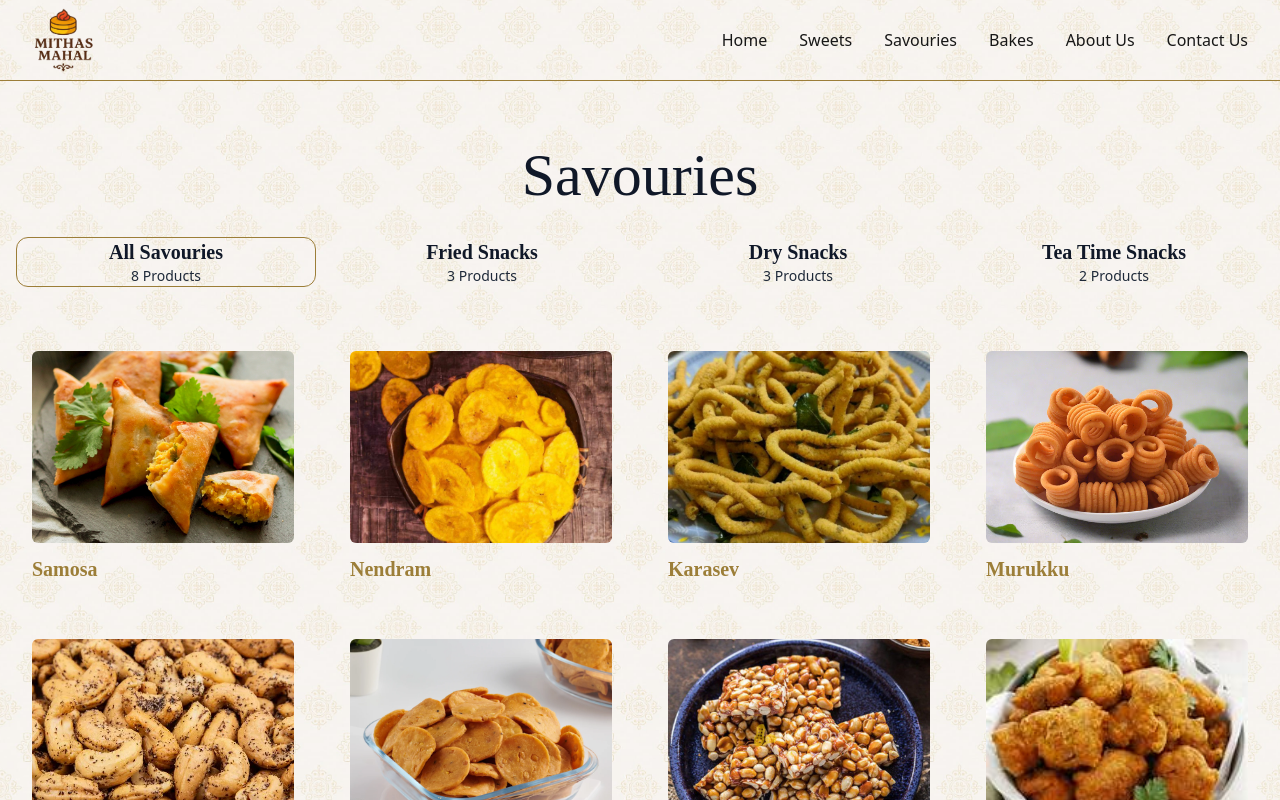
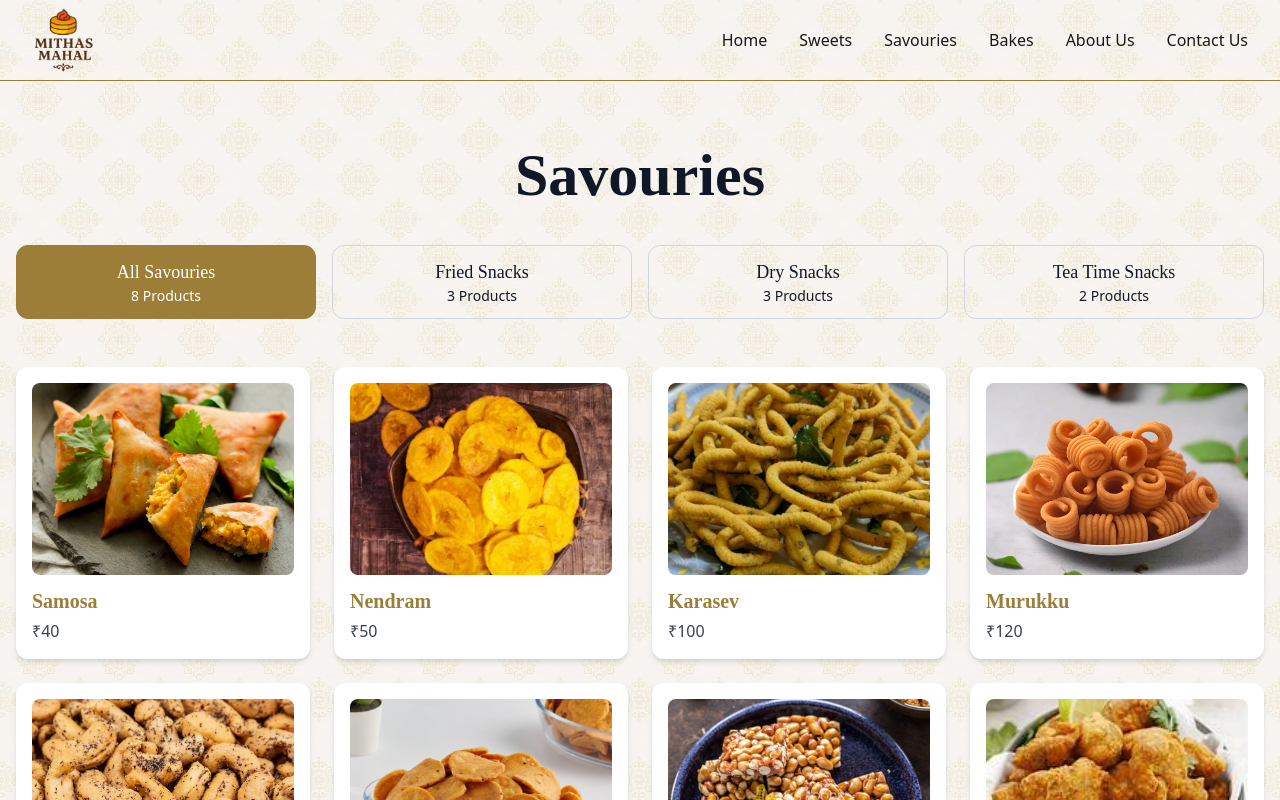
Before and after one commit to NXTGenTechnologies/MithasMahal, a React (Vite) app in the folder mithas-mahal/: page /savouries in a window 1280 px wide. Shown: the top 800 px of the page. Built offline with nearby package versions, Linux system fonts and the light colour scheme.

Commit message:
Update Savouries.jsx

```diff
--- a/mithas-mahal/src/components/Savouries.jsx
+++ b/mithas-mahal/src/components/Savouries.jsx
@@ -1,4 +1,4 @@
-import React, { useState } from "react";
+/*import React, { useState } from "react";
 import { motion } from "framer-motion";
 
 const savouryData = [
@@ -111,4 +111,139 @@ export default function Savouries() {
       </motion.div>
     </div>
   );
+}*/
+import React, { useState } from "react";
+import { motion } from "framer-motion";
+
+const savouryData = [
+  { id: 1, name: "Samosa", price: 40, image: "/images/savouries/DaalSamosa.jpg", category: "Fried Snacks" },
+  { id: 2, name: "Nendram", price: 50, image: "/images/savouries/NendramChips.jpg", category: "Fried Snacks" },
+  { id: 3, name: "Karasev", price: 100, image: "/images/savouries/pepperKarachev.jpeg", category: "Dry Snacks" },
+  { id: 4, name: "Murukku", price: 120, image: "/images/savouries/SpicyMurkku.webp", category: "Dry Snacks" },
+  { id: 5, name: "Cashew", price: 90, image: "/images/savouries/fried-cashew.webp", category: "Tea Time Snacks" },
+  { id: 6, name: "Thattai", price: 80, image: "/images/savouries/Thattai.webp", category: "Fried Snacks" },
+  { id: 7, name: "Kadalai Mittai", price: 70, image: "/images/savouries/kadalai-mittai.jpg", category: "Dry Snacks" },
+  { id: 8, name: "Pakora", price: 60, image: "/images/savouries/pakora.jpeg", category: "Tea Time Snacks" },
+];
+
+const categories = ["All Savouries", "Fried Snacks", "Dry Snacks", "Tea Time Snacks"];
+
+const fadeUp = {
+  hidden: { opacity: 0, y: 30 },
+  visible: (i = 0) => ({
+    opacity: 1,
+    y: 0,
+    transition: { delay: i * 0.15, duration: 0.6 },
+  }),
+};
+
+export default function Savouries() {
+  const [selectedCategory, setSelectedCategory] = useState("All Savouries");
+  const [currentPage, setCurrentPage] = useState(1);
+  const itemsPerPage = 8;
+
+  const filtered = savouryData.filter((item) =>
+    selectedCategory === "All Savouries" ? true : item.category === selectedCategory
+  );
+
+  const totalPages = Math.ceil(filtered.length / itemsPerPage);
+  const paginated = filtered.slice((currentPage - 1) * itemsPerPage, currentPage * itemsPerPage);
+
+  const countByCategory = (cat) =>
+    savouryData.filter((item) =>
+      cat === "All Savouries" ? true : item.category === cat
+    ).length;
+
+  return (
+    <div className="px-4 py-10 max-w-screen-xl mx-auto">
+      {/* Title */}
+      <motion.h2
+        className="text-3xl md:text-5xl lg:text-6xl font-bold text-center mt-6 mb-10"
+        variants={fadeUp}
+        initial="hidden"
+        whileInView="visible"
+        viewport={{ once: true }}
+      >
+        Savouries
+      </motion.h2>
+
+      {/* Category Filters */}
+      <motion.div
+        className="grid grid-cols-2 sm:grid-cols-4 gap-4 mb-12"
+        initial="hidden"
+        animate="visible"
+        variants={{ visible: { transition: { staggerChildren: 0.1 } } }}
+      >
+        {categories.map((cat) => (
+          <motion.div
+            key={cat}
+            onClick={() => { setSelectedCategory(cat); setCurrentPage(1); }}
+            className={`cursor-pointer border rounded-xl text-center py-3 transition ${
+              selectedCategory === cat ? "border-[#9c7e38] bg-[#9c7e38] text-white" : "border-gray-300"
+            }`}
+            whileHover={{ scale: 1.05 }}
+            whileTap={{ scale: 0.95 }}
+          >
+            <h3 className="text-lg font-medium">{cat}</h3>
+            <div className="text-sm">{countByCategory(cat)} Products</div>
+          </motion.div>
+        ))}
+      </motion.div>
+
+      {/* Product Grid */}
+      <motion.div
+        className="grid grid-cols-1 sm:grid-cols-2 md:grid-cols-3 lg:grid-cols-4 gap-6"
+        initial="hidden"
+        animate="visible"
+        variants={{ visible: { transition: { staggerChildren: 0.05 } } }}
+      >
+        {paginated.map((item, i) => (
+          <motion.div
+            key={item.id}
+            variants={fadeUp}
+            custom={i}
+            className="rounded-xl p-4 flex flex-col bg-white shadow-md hover:shadow-xl transition"
+            whileHover={{ scale: 1.03 }}
+          >
+            <img
+              src={item.image}
+              alt={item.name}
+              className="w-full h-48 object-cover mb-3 rounded-lg"
+            />
+            <h3 className="font-semibold text-xl text-[#9c7e38]">{item.name}</h3>
+            <p className="text-gray-700 mt-1">₹{item.price}</p>
+          </motion.div>
+        ))}
+      </motion.div>
+
+      {/* Pagination */}
+      {totalPages > 1 && (
+        <motion.div className="flex justify-center mt-10 space-x-3 font-semibold">
+          <button
+            onClick={() => setCurrentPage((p) => Math.max(1, p - 1))}
+            className="px-3 py-1 border rounded"
+          >
+            &lt;
+          </button>
+          {Array.from({ length: totalPages }, (_, i) => (
+            <button
+              key={i + 1}
+              onClick={() => setCurrentPage(i + 1)}
+              className={`px-3 py-1 rounded-full ${
+                currentPage === i + 1 ? "bg-[#9c7e38] text-white" : "border"
+              }`}
+            >
+              {i + 1}
+            </button>
+          ))}
+          <button
+            onClick={() => setCurrentPage((p) => Math.min(totalPages, p + 1))}
+            className="px-3 py-1 border rounded"
+          >
+            &gt;
+          </button>
+        </motion.div>
+      )}
+    </div>
+  );
 }
```
